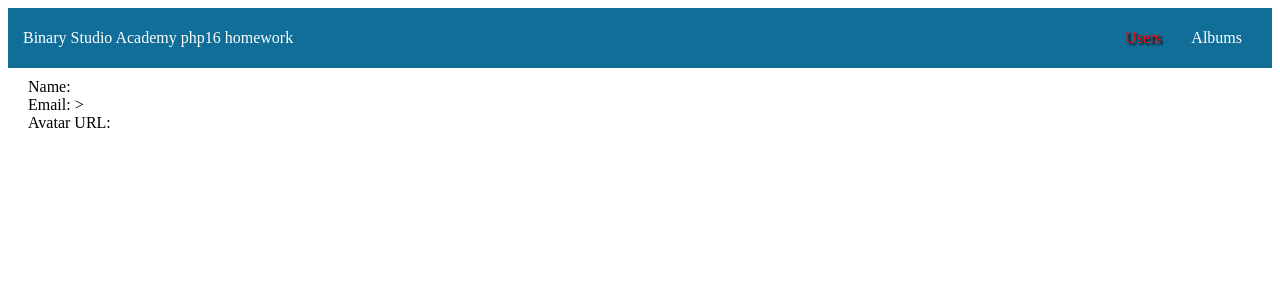
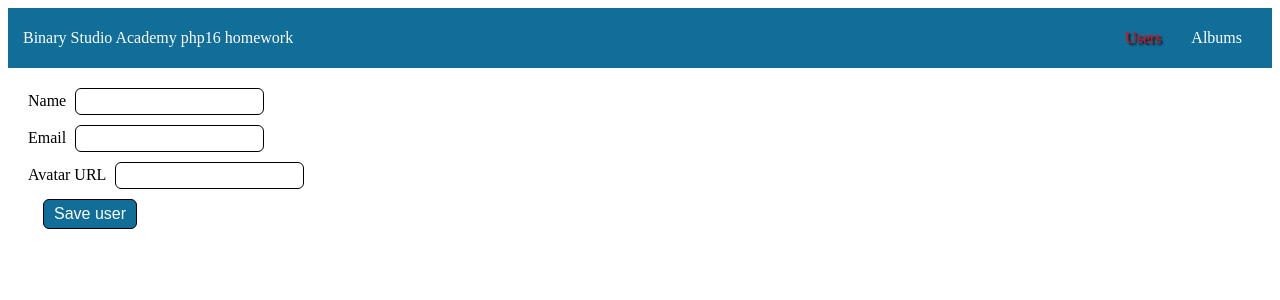
Before and after one commit to MihailTS/bsa-2018-php-16, a Vue app: page /users/add in a window 1280 px wide. Shown: the top 300 px of the page. Built offline with nearby package versions, Linux system fonts and the light colour scheme; no server answers.

Commit message:
small fix

```diff
--- a/src/components/Users/AddUser.vue
+++ b/src/components/Users/AddUser.vue
@@ -1,8 +1,8 @@
 <template>
   <form>
-      <label>Name<input v-model="newUser.name" type="text" name="name"></label>
-      <label>Email<input v-model="newUser.email" type="email" name="email"></label>
-      <label>Avatar URL<input v-model="newUser.avatar" type="text" name="avatar"></label>
+      <label>Name <input v-model="newUser.name" type="text" name="name"/></label>
+      <label>Email <input v-model="newUser.email" type="email" name="email"/></label>
+      <label>Avatar URL <input v-model="newUser.avatar" type="text" name="avatar"/></label>
       <button class="btn" type="button" @click.stop.prevent="saveUser">Save user</button>
   </form>
 </template>
--- a/src/components/Users/ShowUser.vue
+++ b/src/components/Users/ShowUser.vue
@@ -1,7 +1,7 @@
 <template>
   <div>
-    <div>Name: {{user && user.name}}</div>
-    <div>Email: {{user && user.email}}></div>
+    <div>Name: {{user.name}}</div>
+    <div>Email: {{user.email}}</div>
     <div>Avatar URL: <img :src="user && user.avatar"></div>
   </div>
 </template>
@@ -11,7 +11,7 @@ import { mapState } from 'vuex';
 export default {
   computed: {
     ...mapState({
-      user: function(state) {return state.users.users[this.$route.params.id]}
+      user: function(state) {return state.users.users[this.$route.params.id] || {}}
     }),
 
   },
--- a/src/router/index.js
+++ b/src/router/index.js
@@ -25,6 +25,11 @@ export default new Router({
       component: UserList
     },
     {
+      path: '/users/add',
+      name: 'user-add',
+      component: AddUser
+    },
+    {
       path: '/users/:id',
       name: 'user',
       component: ShowUser
@@ -33,11 +38,6 @@ export default new Router({
       path: '/users/:id/edit',
       name: 'user-edit',
       component: EditUser
-    },
-    {
-      path: '/users/add',
-      name: 'user-add',
-      component: AddUser
     },
     {
       path: '/albums',
```
